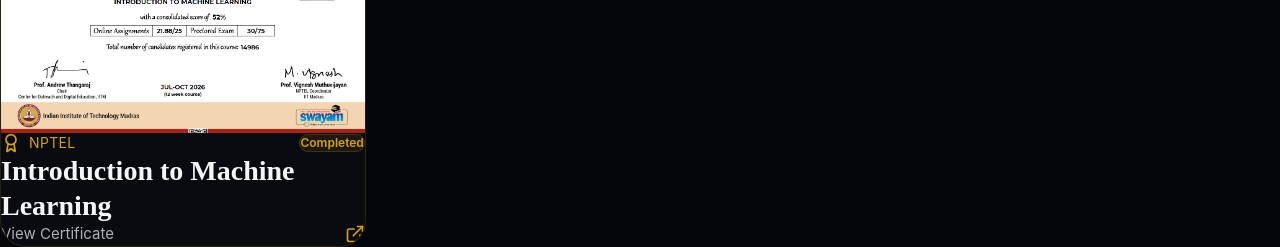
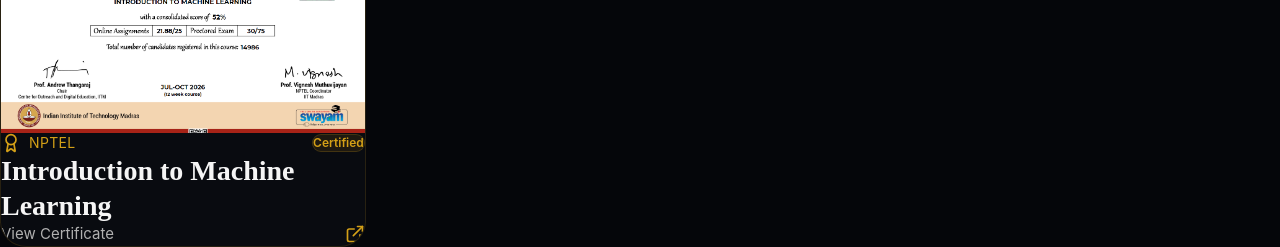
Before and after one commit to Yashsingh0607/yash-portfolio, a React (Vite) app: page / in a window 1280 px wide. Shown: the part 3080-3327 px from the top of the page. Built offline with nearby package versions, Linux system fonts and the light colour scheme; the HTML template or start-up script is replaced by a standard one.

Commit message:
Update Certificates.jsx

```diff
--- a/src/components/Certificates/Certificates.jsx
+++ b/src/components/Certificates/Certificates.jsx
@@ -58,7 +58,7 @@ export default function Certificates() {
             pdf="/certificates/introtoml.pdf"
             title="Introduction to Machine Learning"
             issuer="NPTEL"
-            badge="Completed"
+            badge="Certified"
           />
 
         </div>
```
